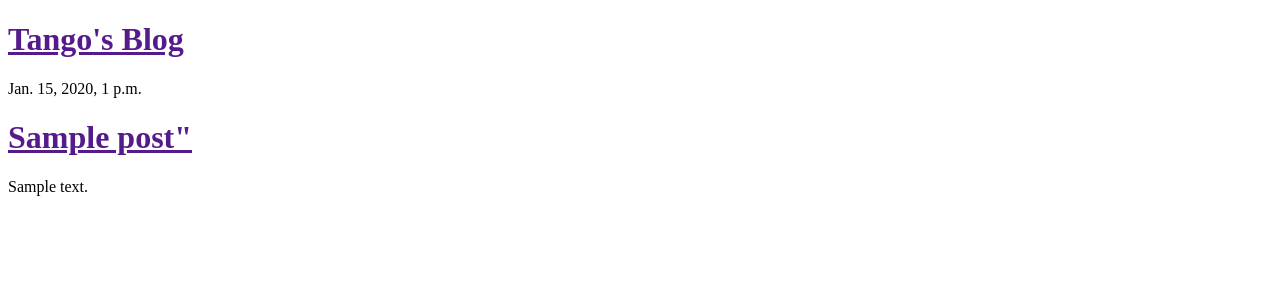
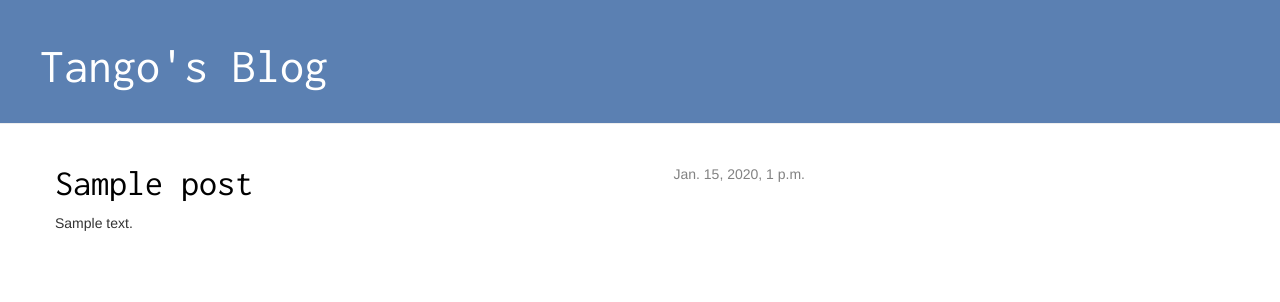
Before and after one commit to tumregels/tango-blog, a Django app: template blog/templates/blog/post_list.html in a window 1280 px wide. Shown: the top 302 px of the page. Run offline with Django 3.2, Linux system fonts and the light colour scheme; the template is opened without the code that fills it: values that come from a table or form of the project are taken from there, others are empty; tables that the repository leaves empty hold one stand-in row (values such as "Sample post"); some libraries are stand-ins or nearby versions.

Commit message:
Adds view and template to show detailed blog post

```diff
--- /dev/null
+++ b/blog/static/css/blog.css
@@ -0,0 +1,47 @@
+.page-header {
+    background-color: #5b80b2;
+    margin-top: 0;
+    padding: 20px 20px 20px 40px;
+}
+
+.page-header h1, .page-header h1 a, .page-header h1 a:visited, .page-header h1 a:active {
+    color: #ffffff;
+    font-size: 36pt;
+    text-decoration: none;
+}
+
+.content {
+    margin-left: 40px;
+}
+
+h1, h2, h3, h4 {
+    font-family: 'Inconsolata';
+}
+
+.date {
+    float: right;
+    color: #828282;
+}
+
+.save {
+    float: right;
+}
+
+.post-form textarea, .post-form input {
+    width: 100%;
+}
+
+.top-menu, .top-menu:hover, .top-menu:visited {
+    color: #ffffff;
+    float: right;
+    font-size: 26pt;
+    margin-right: 20px;
+}
+
+.post {
+    margin-bottom: 70px;
+}
+
+.post h1 a, .post h1 a:visited {
+    color: #000000;
+}
--- /dev/null
+++ b/blog/templates/blog/base.html
@@ -0,0 +1,27 @@
+{% load staticfiles %}
+<!DOCTYPE html>
+<html>
+<head lang="en">
+    <meta charset="UTF-8">
+    <link rel="stylesheet" href="//maxcdn.bootstrapcdn.com/bootstrap/3.2.0/css/bootstrap.min.css">
+    <link rel="stylesheet" href="//maxcdn.bootstrapcdn.com/bootstrap/3.2.0/css/bootstrap-theme.min.css">
+    <link href="http://fonts.googleapis.com/css?family=Inconsolata" rel="stylesheet" type="text/css">
+    <link rel="stylesheet" href="{% static 'css/blog.css' %}">
+    <title>Tango's blog</title>
+</head>
+
+<body>
+    <div class="page-header">
+        <h1><a href="/">Tango's Blog</a></h1>
+    </div>
+    <div class="content container">
+        <div class="row">
+            <div class="col-md-8">
+            {% block content %}
+            {% endblock %}
+            </div>
+        </div>
+    </div>
+</body>
+
+</html>
--- a/blog/templates/blog/post_list.html
+++ b/blog/templates/blog/post_list.html
@@ -1,22 +1,13 @@
-<!DOCTYPE html>
-<html>
-<head lang="en">
-    <meta charset="UTF-8">
-    <title>Tango's blog</title>
-</head>
-<body>
+{% extends 'blog/base.html' %}
 
-    <div>
-        <h1><a href="">Tango's Blog</a></h1>
-    </div>
-
+{% block content %}
     {% for post in posts %}
-        <div>
-            <p>{{ post.published_date }}</p>
-            <h1><a href="">{{ post.title }}"</a></h1>
-            <p>{{ post.text | linebreaks }}</p>
+        <div class="post">
+            <div class="date">
+                {{ post.published_date }}
+            </div>
+            <h1><a href="{% url 'post_detail' pk=post.pk %}">{{ post.title }}</a></h1>
+            {{ post.text | linebreaks }}
         </div>
     {% endfor %}
-
-</body>
-</html>
+{% endblock %}
--- a/blog/urls.py
+++ b/blog/urls.py
@@ -4,4 +4,5 @@ from . import views
 
 urlpatterns = [
     url(r'^$', views.post_list, name='post_list'),
+    url(r'^post/(?P<pk>[0-9]+)/$', views.post_detail, name='post_detail'),
 ]
--- a/blog/views.py
+++ b/blog/views.py
@@ -1,4 +1,4 @@
-from django.shortcuts import render
+from django.shortcuts import render, get_object_or_404
 from .models import Post
 from django.utils import timezone
 
@@ -6,3 +6,7 @@ from django.utils import timezone
 def post_list(request):
     posts = Post.objects.filter(published_date__lte=timezone.now()).order_by('published_date')
     return render(request, 'blog/post_list.html', {'posts':posts})
+
+def post_detail(request, pk):
+    post = get_object_or_404(Post, pk=pk)
+    return render(request, 'blog/post_detail.html', {'post':post})
```
Also changed, not shown: blog/templates/blog/post_detail.html (added, +12 -0 lines).
